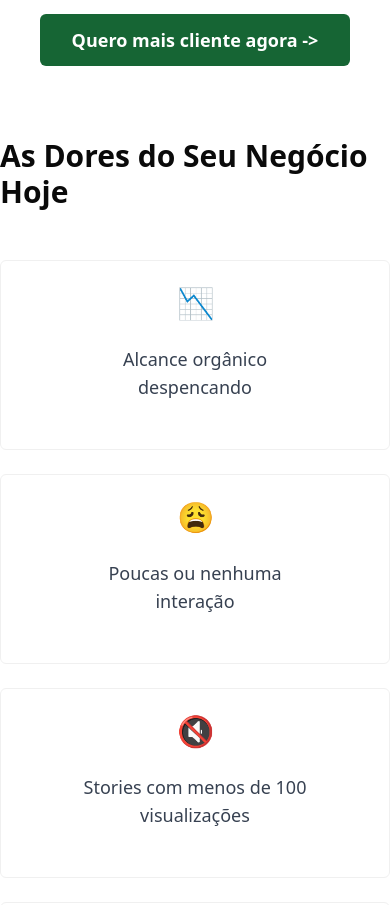
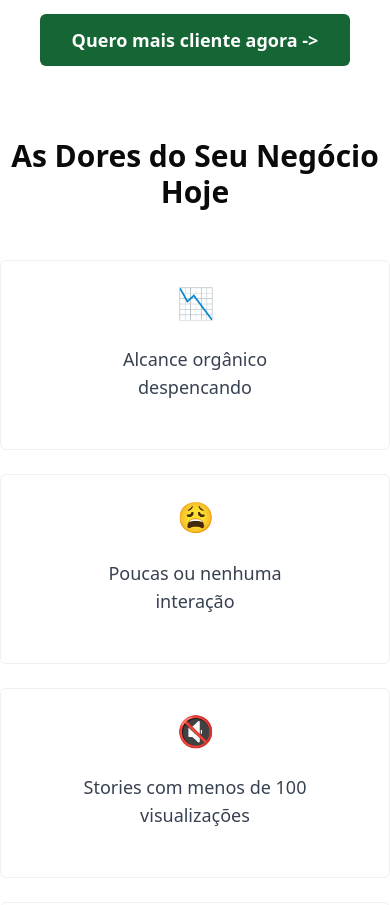
Before and after one commit to hpbeta/lb-marketing, a React (Vite) app: page / in a window 390 px wide. Shown: the part 940-1845 px from the top of the page. Built offline with nearby package versions, Linux system fonts and the light colour scheme.

Commit message:
Adicionando o responsivo no componente Pain

```diff
--- a/src/pages/pains/index.jsx
+++ b/src/pages/pains/index.jsx
@@ -29,7 +29,7 @@ const dores = [
 export function Pains() {
   return (
     <main className="flex flex-col items-center justify-start mt-10">
-      <h1 className="font-bold text-3xl mb-10 relative group ">As Dores do Seu Negócio Hoje
+      <h1 className="font-bold text-3xl mb-10 relative group text-center ">As Dores do Seu Negócio Hoje
        <div className="w-0 group-hover:w-32 transition-all duration-300 border-b-2 border-green-800 mx-auto mt-2"></div>
       </h1>
 
```
